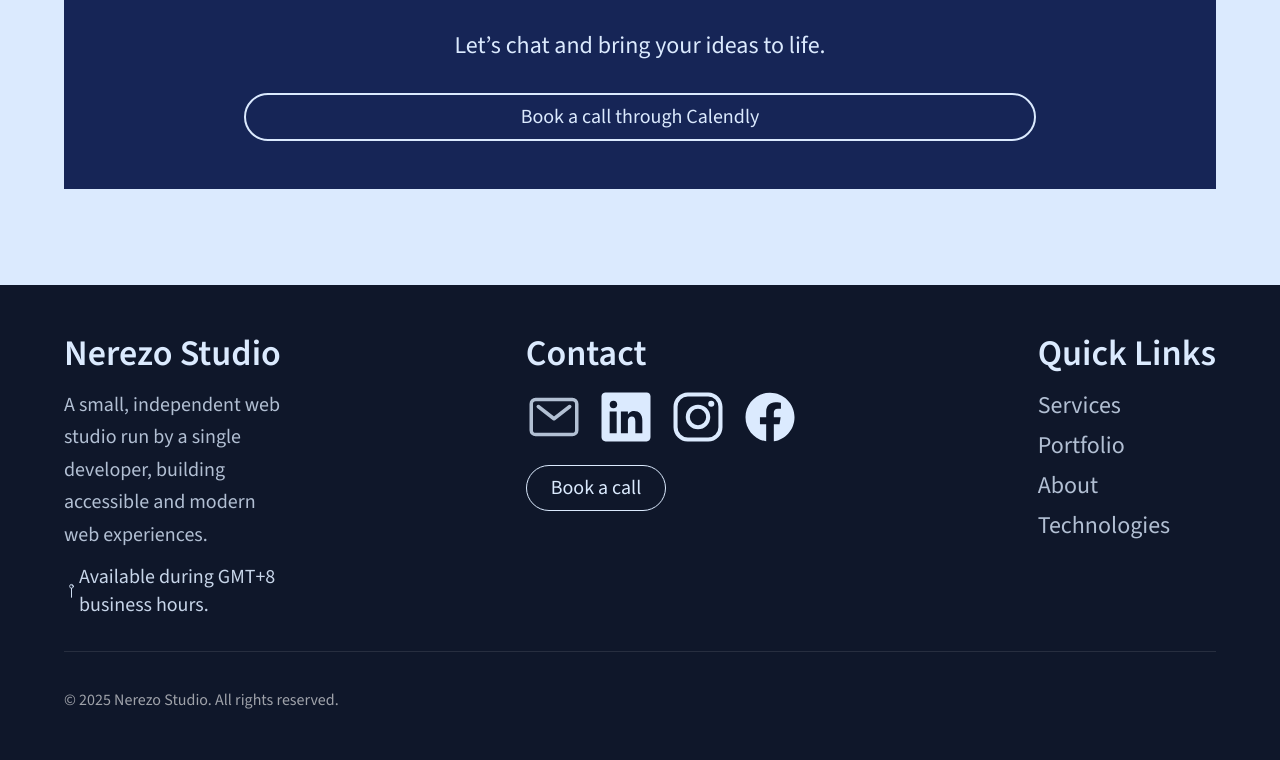
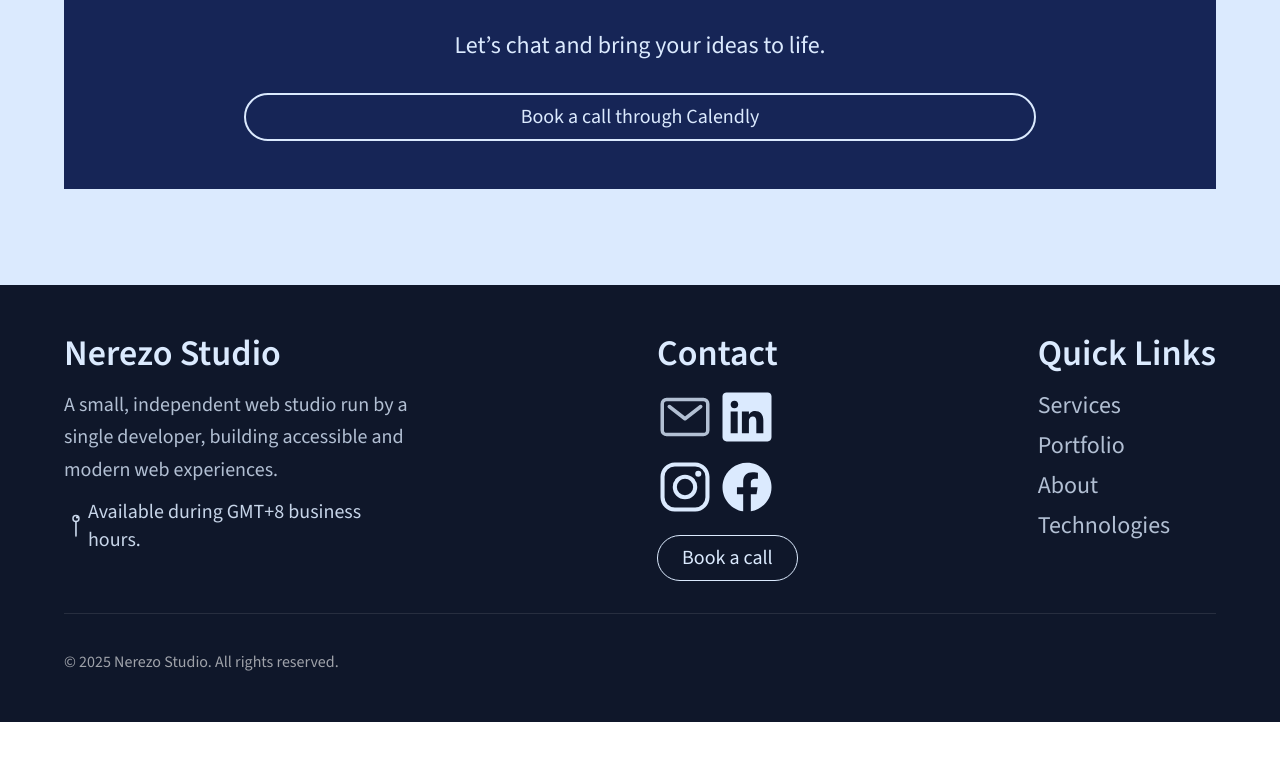
Before and after one commit to PastaSus/freelance-portfolio, a website built with Vite: page portfolio/index.html in a window 1280 px wide. Shown: the part 10189-10949 px from the top of the page. After the commit the page ends 10911 px from the top, so only its background shows below. Built offline with nearby package versions, Linux system fonts and the light colour scheme.

```diff
--- a/portfolio/index.html
+++ b/portfolio/index.html
@@ -1526,7 +1526,7 @@
 
             <!-- use pseudo elements for the links then scale-x removed on hover -->
             <ul
-              class="mb-3 flex items-center gap-4 leading-relaxed text-blue-100/80"
+              class="mb-3 flex max-w-30 flex-wrap items-center gap-1.5 leading-relaxed text-blue-100/80"
             >
               <li>
                 <a
@@ -1614,6 +1614,7 @@
                   </svg>
                 </a>
               </li>
+
               <li>
                 <a
                   href="https://www.facebook.com/FML69420"
```
